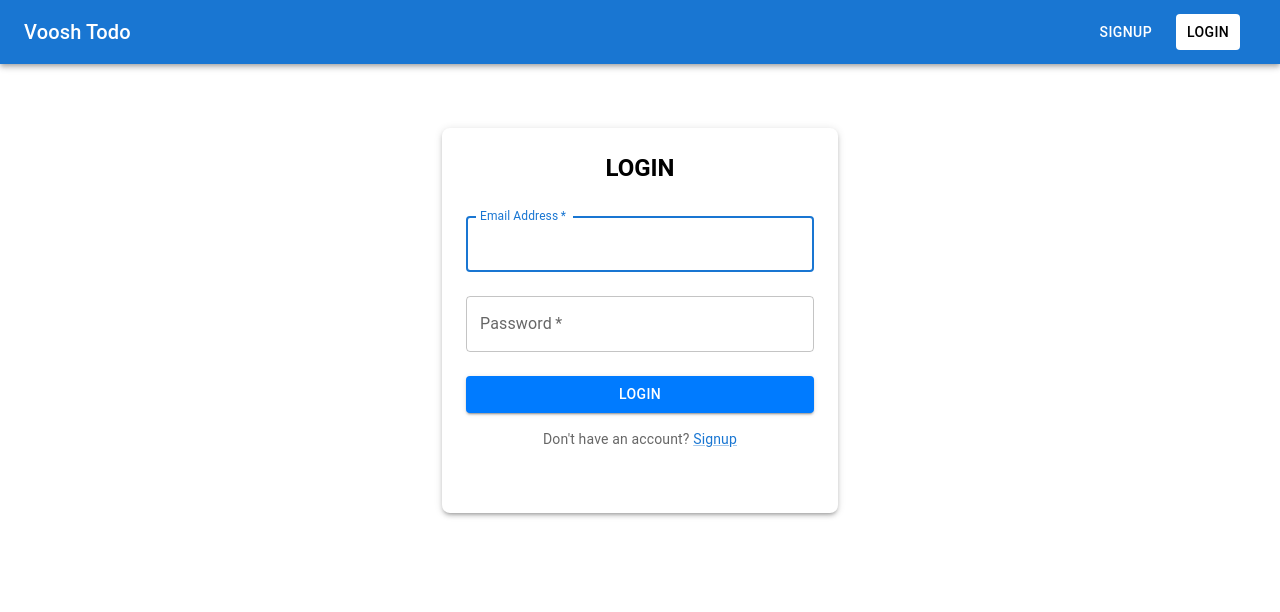
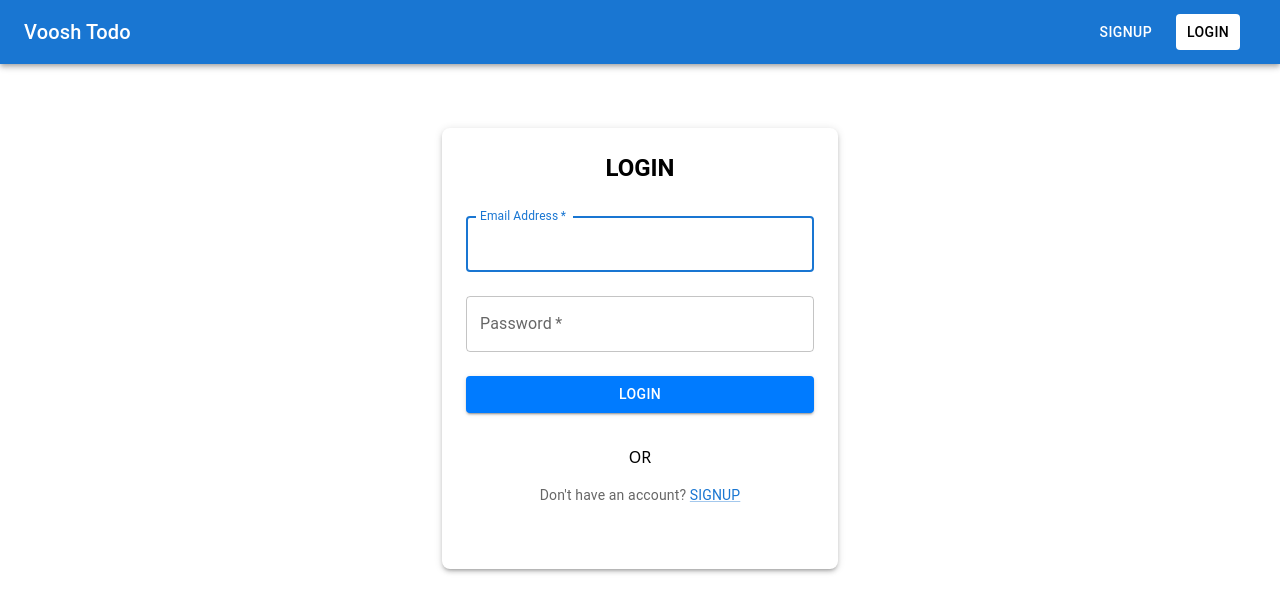
Before and after one commit to srs-sudeep/voosh, a React (Vite) app in the folder todo/: page /login in a window 1280 px wide. Shown: the top 612 px of the page. Built offline with nearby package versions, Linux system fonts and the light colour scheme.

Commit message:
fix:some ui changes

```diff
--- a/todo/src/pages/Login.jsx
+++ b/todo/src/pages/Login.jsx
@@ -1,5 +1,5 @@
 import React, { useState, useEffect } from 'react';
-import { TextField, Button, Box, Typography, Container, Link as MuiLink } from '@mui/material';
+import { TextField, Button, Box, Typography, Container, Link as MuiLink ,Divider} from '@mui/material';
 import { GoogleOAuthProvider, GoogleLogin } from "@react-oauth/google";
 import { jwtDecode } from "jwt-decode";
 import { useNavigate, Link } from 'react-router-dom';
@@ -78,7 +78,6 @@ const Login = () => {
         g_id: gid,
       });
       const token = response.data.token;
-      // Store token in localStorage
       localStorage.setItem('token', token);
       if (token) {
         login();
@@ -140,10 +139,11 @@ const Login = () => {
             Login
           </Button>
         </form>
+        <Divider sx={{ my: 2 }}>OR</Divider>
         <Typography variant="body2" color="textSecondary" align="center">
           Don't have an account?{' '}
           <MuiLink component={Link} to="/signup">
-            Signup
+            SIGNUP
           </MuiLink>
         </Typography>
         <GoogleOAuthProvider clientId={import.meta.env.VITE_GOOGLE_CLIENT_ID}>
```
